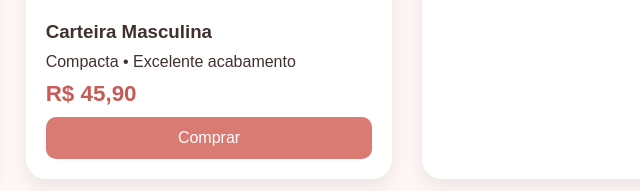
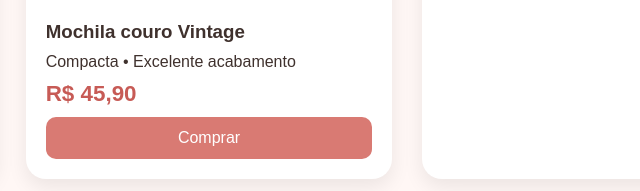
Before and after one commit to pedroooosanchs/Site-eliana, a plain HTML site: page acessorios.html in a window 1280 px wide. Shown: the part 1627-1818 px from the top of the page, 431-1071 px from the left. Drawn offline with Linux system fonts and the light colour scheme.

Commit message:
Update acessorios.html

```diff
--- a/acessorios.html
+++ b/acessorios.html
@@ -174,7 +174,7 @@ Comprar
 
 <div class="produto-info">
 
-<h3>Carteira Masculina</h3>
+<h3>Mochila couro Vintage</h3>
 
 <p>Compacta • Excelente acabamento</p>
 
```
